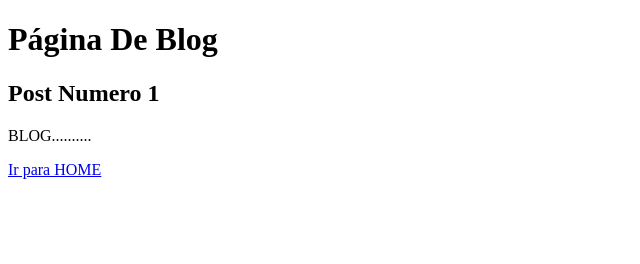
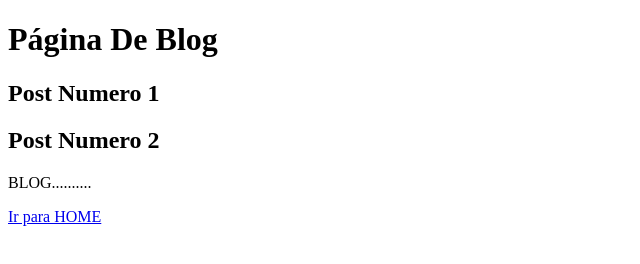
Before and after one commit to dionatasantos/AulaGitHub, a plain HTML site: page blog.html in a window 1280 px wide. Shown: the whole page, without its empty margins (0-640 px from the left). Drawn offline with Linux system fonts and the light colour scheme.

Commit message:
Update Blog Aula 240

```diff
--- a/blog.html
+++ b/blog.html
@@ -8,6 +8,7 @@
 <body>
     <h1>Página De Blog</h1>
     <h2>Post Numero 1</h2>
+    <h2>Post Numero 2</h2>
 
     <p>BLOG..........</p>
     <a href="index.html">Ir para HOME</a>
```
